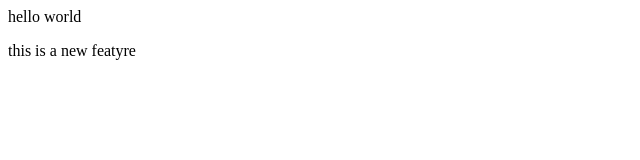
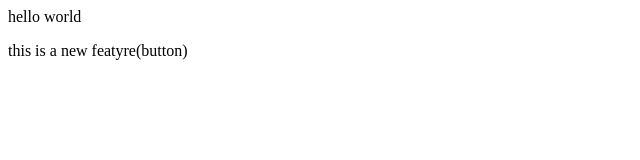
Before and after one commit to saipraneeth2006/localWeb, a plain HTML site: page index.html in a window 1280 px wide. Shown: the full height of the page, 0-640 px from the left. Drawn offline with Linux system fonts and the light colour scheme.

Commit message:
add button

```diff
--- a/index.html
+++ b/index.html
@@ -1,2 +1,2 @@
 <p>hello world</p>
-<p>this is a new featyre</p>
+<p>this is a new featyre(button)</p>
```
